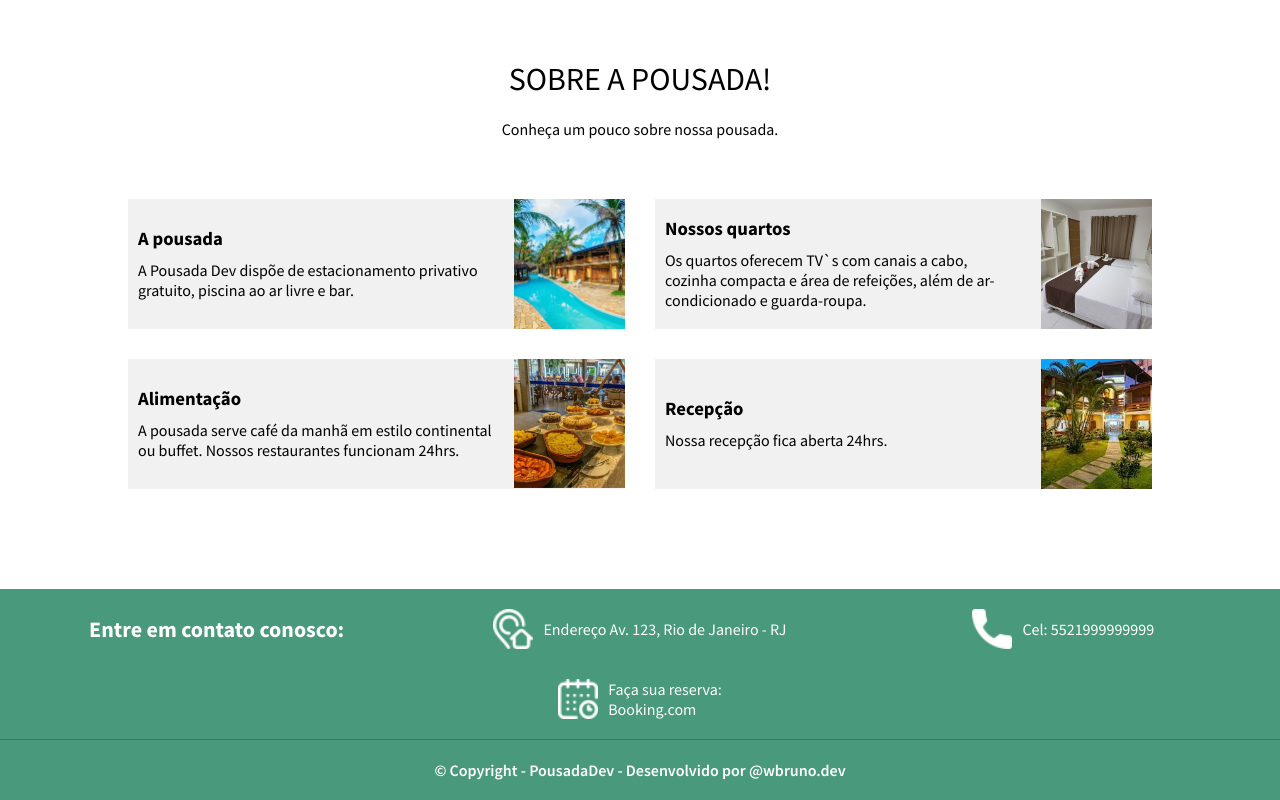
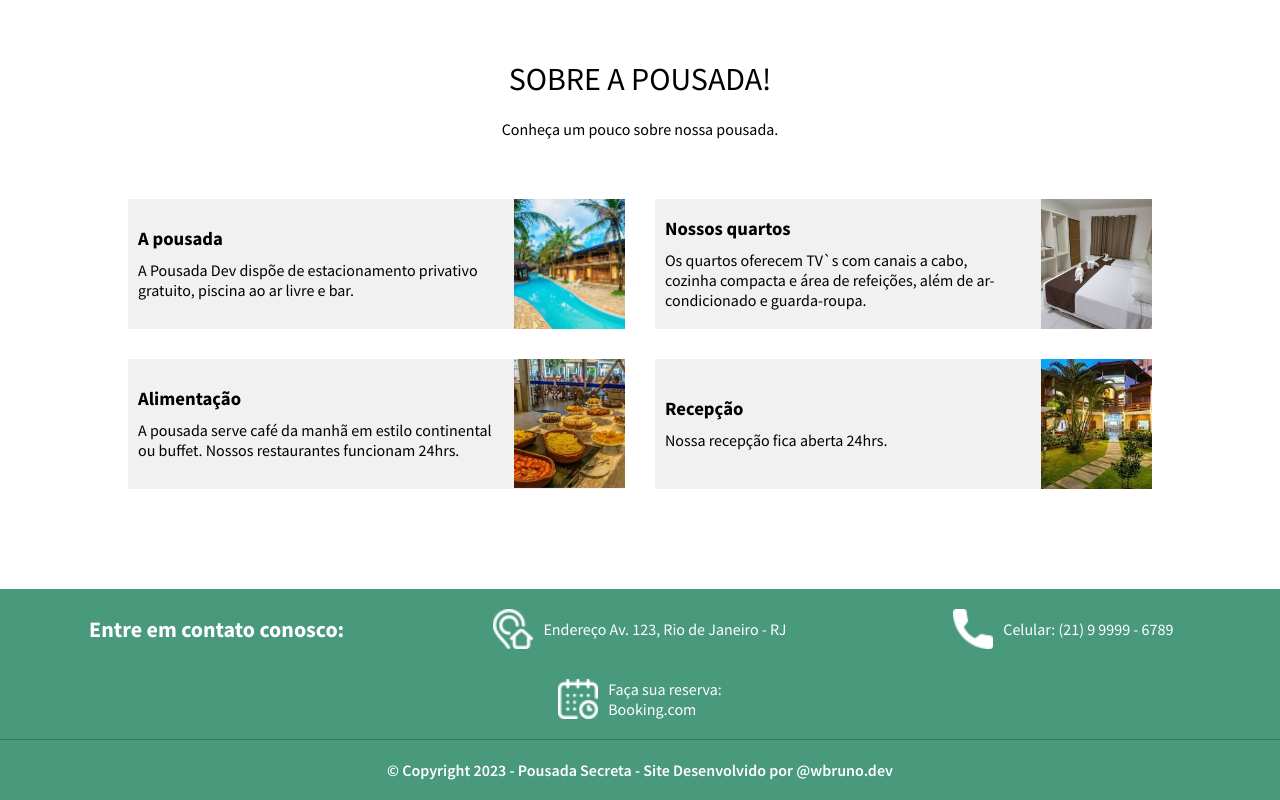
Before and after one commit to wbrunotech/pousada-secreta, a plain HTML site: page index.html in a window 1280 px wide. Shown: the part 2003-2803 px from the top of the page. Drawn offline with Linux system fonts and the light colour scheme.

Commit message:
atualizacao 17dez2023

```diff
--- a/estilo.css
+++ b/estilo.css
@@ -11,7 +11,6 @@
     margin: 0 auto;
   }
 
-  /* Estilização Topo */
   .topo {
     width: 100%;
     position: fixed;
@@ -53,8 +52,6 @@
     color: #3d3d3d;
   }
 
-
-  /* Estilização do Conteúdo Principal */
 
   .banner {
     width: 100%;
@@ -138,7 +135,6 @@
   }
 
 
-  /* Estilização seção Sobre */
   .container-cards {
     max-width: 1024px;
     margin: 0 auto;
@@ -181,7 +177,6 @@
   }
 
 
-  /* Estilização do rodapé */
   .rodape {
     background-color: #49997d;
     color:#fff;
--- a/index.html
+++ b/index.html
@@ -142,7 +142,7 @@
 
       <div class="card-info-rodape">
         <img src="assets/icones/telefone.png" alt="Ícone telefone" title="Ícone telefone" />
-        <p>Cel: 5521999999999</p>
+        <p>Celular: (21) 9 9999 - 6789</p>
       </div>
 
       <div class="card-info-rodape">
@@ -153,7 +153,7 @@
         </a>
       </div>
     </div>
-    <div class="container-copright">© Copyright - PousadaDev - Desenvolvido por @wbruno.dev</div>
+    <div class="container-copright">© Copyright 2023 - Pousada Secreta - Site Desenvolvido por @wbruno.dev</div>
   </div>
 </body>
 
```
